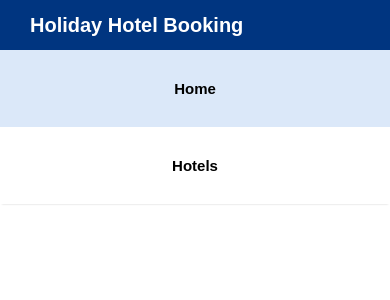
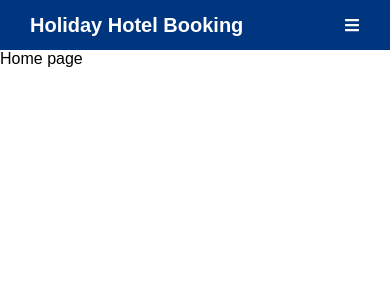
Before and after one commit to rvfvl/HolidayHotelBooking, a React (Create React App) app: page / in a window 390 px wide. Shown: the top 300 px of the page. Built offline with nearby package versions, Linux system fonts and the light colour scheme.

Commit message:
Added mobile animation to navbar component.

```diff
--- a/package.json
+++ b/package.json
@@ -6,6 +6,7 @@
     "axios": "^0.19.0",
     "react": "^16.8.6",
     "react-dom": "^16.8.6",
+    "react-icons": "^3.7.0",
     "react-router-dom": "^5.0.1",
     "react-scripts": "3.0.1",
     "styled-components": "^4.3.2"
--- a/src/components/Navbar.js
+++ b/src/components/Navbar.js
@@ -1,8 +1,9 @@
-import React from "react"
+import React, { useState } from "react"
 import styled, { css } from "styled-components"
 import Logo from "components/Logo"
 import device from "theme/mediaQueries"
 import { NavLink } from "react-router-dom"
+import { FaBars, FaTimes } from "react-icons/fa"
 
 const NavbarWrapper = styled.div`
   position: relative;
@@ -26,6 +27,14 @@ const NavbarLinksWrapper = styled.div`
     box-shadow: 0 2px 2px -2px rgba(0, 0, 0, 0.2);
     width: 100%;
     padding: 0;
+    transform: translateX(-100%);
+    transition: transform 0.6s cubic-bezier(0.19, 1, 0.22, 1);
+
+    ${({ isOpen }) =>
+      isOpen &&
+      css`
+        transform: translateX(0);
+      `};
   }
 
   @media ${device.small} {
@@ -51,7 +60,7 @@ const StyledLink = styled(NavLink)`
 
   @media (max-width: ${({ theme }) => theme.breakpoints.small}) {
     color: #000;
-    padding: 3rem;
+    padding: 2rem;
 
     &.active {
       background-color: #dbe8f9;
@@ -60,11 +69,32 @@ const StyledLink = styled(NavLink)`
   }
 `
 
+const MobileBreadcrumb = styled.div`
+  display: flex;
+  align-items: center;
+  height: 100%;
+
+  @media ${device.small} {
+    display: none;
+  }
+
+  svg {
+    color: #fff;
+  }
+`
+
 const Navbar = () => {
+  const [isOpen, setIsOpen] = useState(false)
+
+  const handleMobileToggle = () => {
+    setIsOpen(!isOpen)
+  }
+
   return (
     <NavbarWrapper>
       <Logo title="Holiday Hotel Booking" />
-      <NavbarLinksWrapper>
+
+      <NavbarLinksWrapper isOpen={isOpen}>
         <StyledLink exact to="/" activeClassName="active">
           Home
         </StyledLink>
@@ -72,6 +102,10 @@ const Navbar = () => {
           Hotels
         </StyledLink>
       </NavbarLinksWrapper>
+
+      <MobileBreadcrumb onClick={handleMobileToggle}>
+        {isOpen ? <FaTimes /> : <FaBars />}
+      </MobileBreadcrumb>
     </NavbarWrapper>
   )
 }
```
Also changed, not shown: 1 other file (tests, documents, lock files or other folders).
